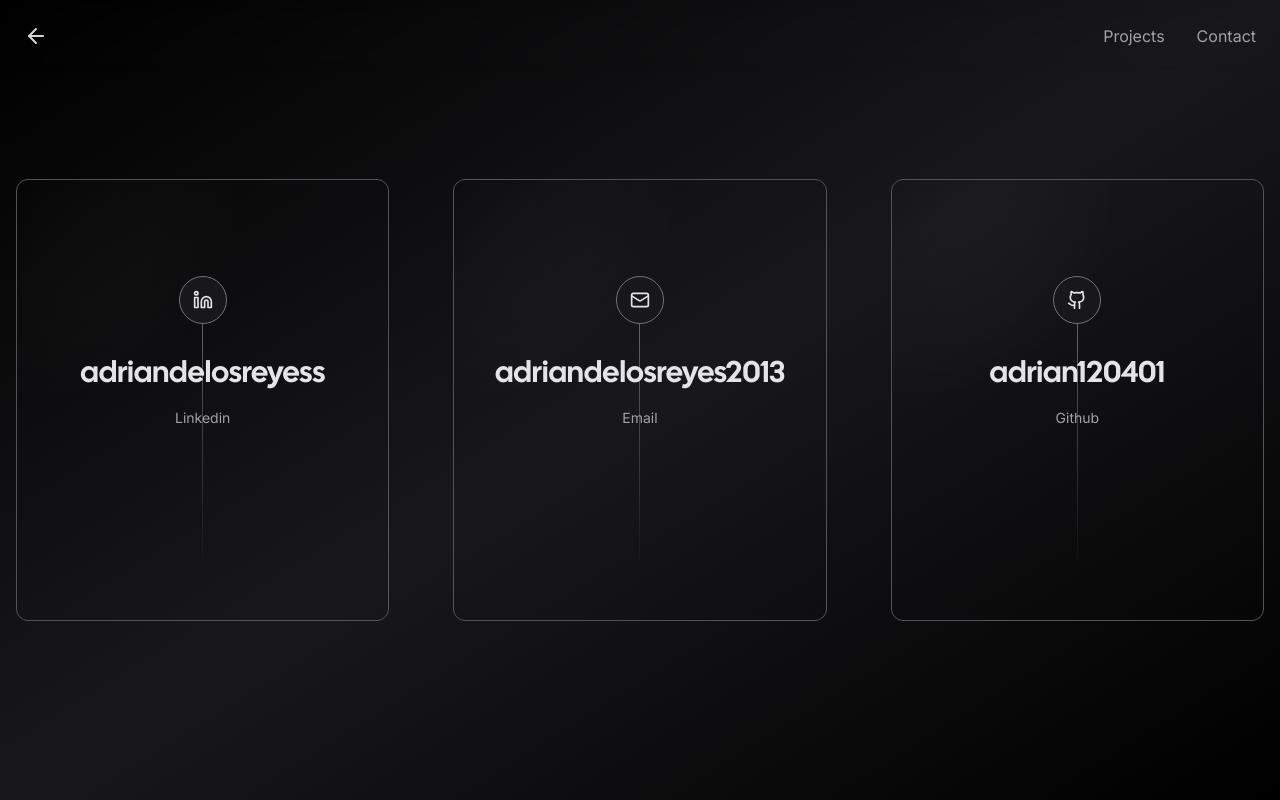
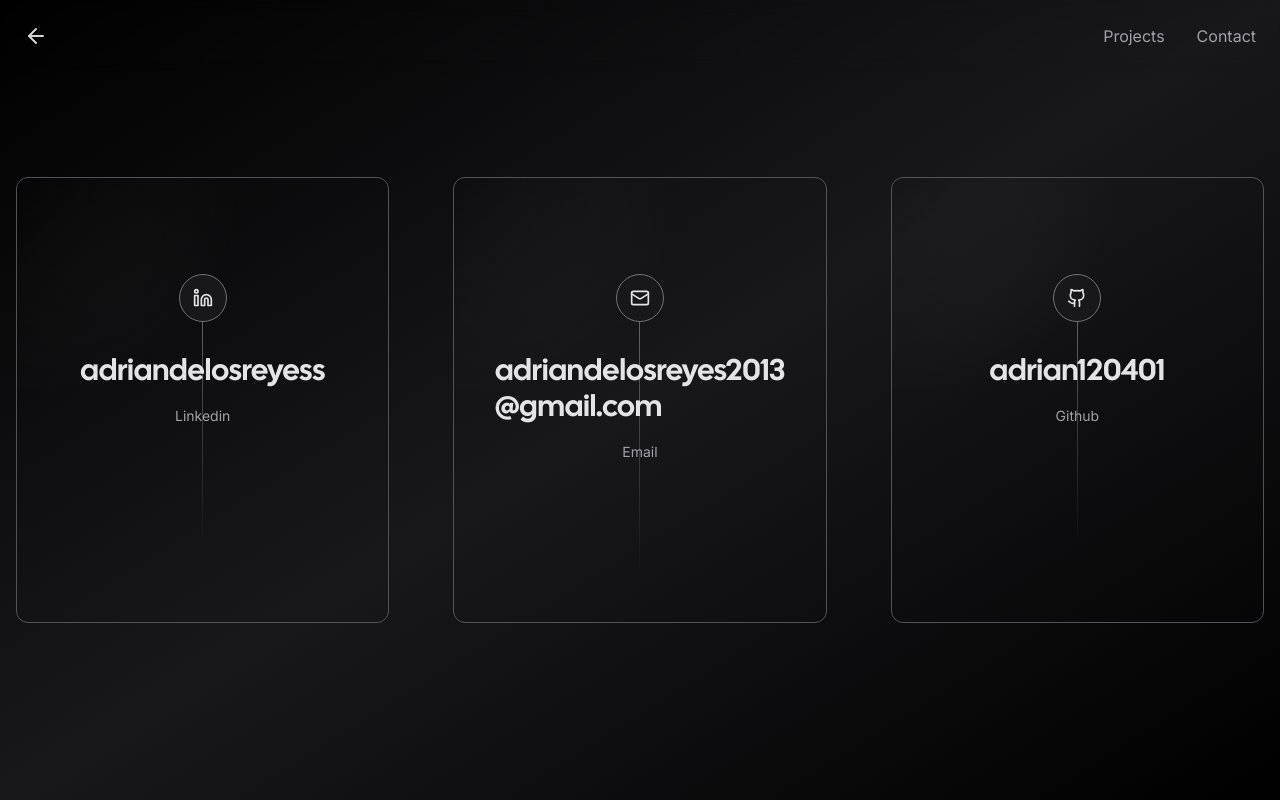
Before and after one commit to adrian120401/my-portafolio-page, a Next.js app: page /contact in a window 1280 px wide. Built offline with nearby package versions, Linux system fonts and the light colour scheme; no server answers; what tailwindcss-debug-screens would draw is missing.

Commit message:
fix contact

```diff
--- a/app/contact/page.tsx
+++ b/app/contact/page.tsx
@@ -15,7 +15,8 @@
 		icon: <Mail size={20} />,
 		href: "mailto:adriandelosreyes2013@gmail.com",
 		label: "Email",
-		handle: "adriandelosreyes2013",
+		handle: `adriandelosreyes2013
+		@gmail.com`,
 	},
 	{
 		icon: <Github size={20} />,
@@ -36,7 +37,7 @@
 							<Link
 								href={s.href}
 								target="_blank"
-								className="p-4 relative flex flex-col items-center gap-4 duration-700 group md:gap-8 md:py-24  lg:pb-48  md:p-16"
+								className="p-4 relative flex flex-col items-center gap-4 duration-700 group md:gap-8 md:py-[6rem]  lg:pb-[10rem]  md:p-16"
 							>
 								<span
 									className="absolute w-px h-2/3 bg-gradient-to-b from-zinc-500 via-zinc-500/50 to-transparent"
```
